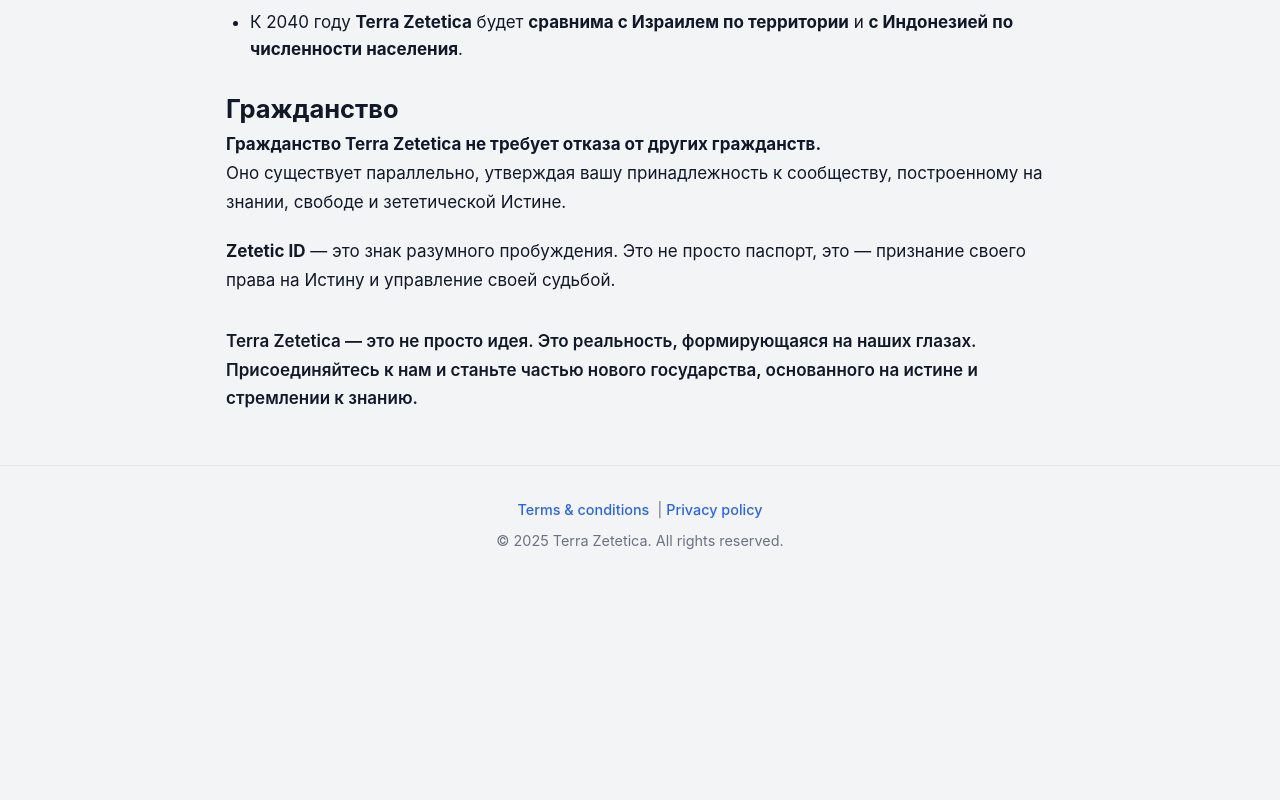
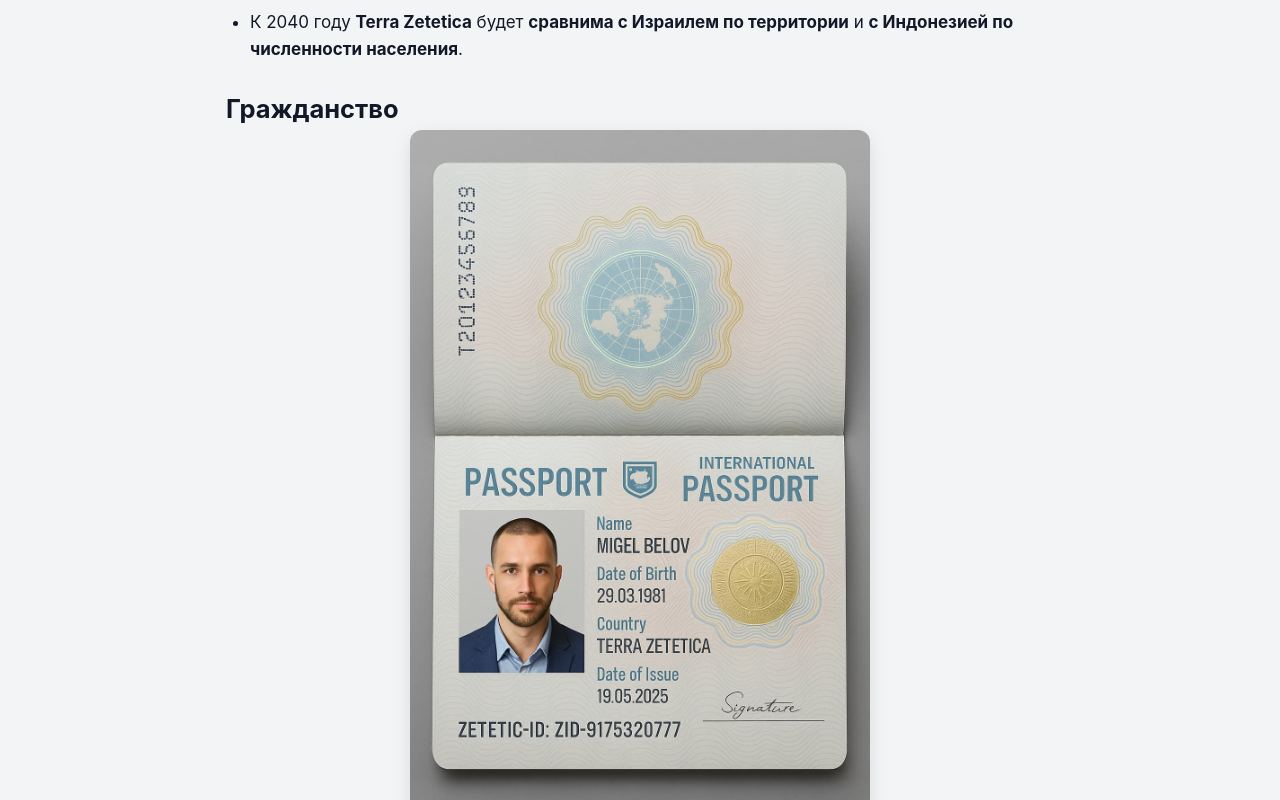
Before and after one commit to kardinalmarkov/terra-zetetica, a Next.js app: page /about in a window 1280 px wide. Shown: the part 2640-3440 px from the top of the page. Before the commit the page ends 3224 px from the top, so only its background shows below. Built offline with nearby package versions, Linux system fonts and the light colour scheme.

Commit message:
passport

```diff
--- a/pages/about.js
+++ b/pages/about.js
@@ -160,12 +160,29 @@ export default function About() {
         К 2040 году <strong>Terra Zetetica</strong> будет <strong>сравнима с Израилем по территории</strong> и <strong>с Индонезией по численности населения</strong>.
       </li>
     </ul>
+      <h2>Гражданство</h2>
 
-      <h2>Гражданство</h2>
+      <img
+        src="/images/passport-terra-zetetica.jpg"
+        alt="Паспорт гражданина Terra Zetetica"
+        style={{
+          width: '100%',
+          maxWidth: '460px',
+          height: 'auto',
+          marginBottom: '1.5rem',
+          borderRadius: '12px',
+          boxShadow: '0 6px 18px rgba(0,0,0,0.1)',
+          display: 'block',
+          marginLeft: 'auto',
+          marginRight: 'auto',
+        }}
+      />
+
       <p>
         <strong>Гражданство Terra Zetetica не требует отказа от других гражданств.</strong><br />
         Оно существует параллельно, утверждая вашу принадлежность к сообществу, построенному на знании, свободе и зететической Истине.
       </p>
+
       <p>
         <strong>Zetetic ID</strong> — это знак разумного пробуждения.
         Это не просто паспорт, это — признание своего права на Истину и управление своей судьбой.
```
Also changed, not shown: public/images/passport-terra-zetetica.jpg (added), 1 other file (tests, documents, lock files or other folders).
